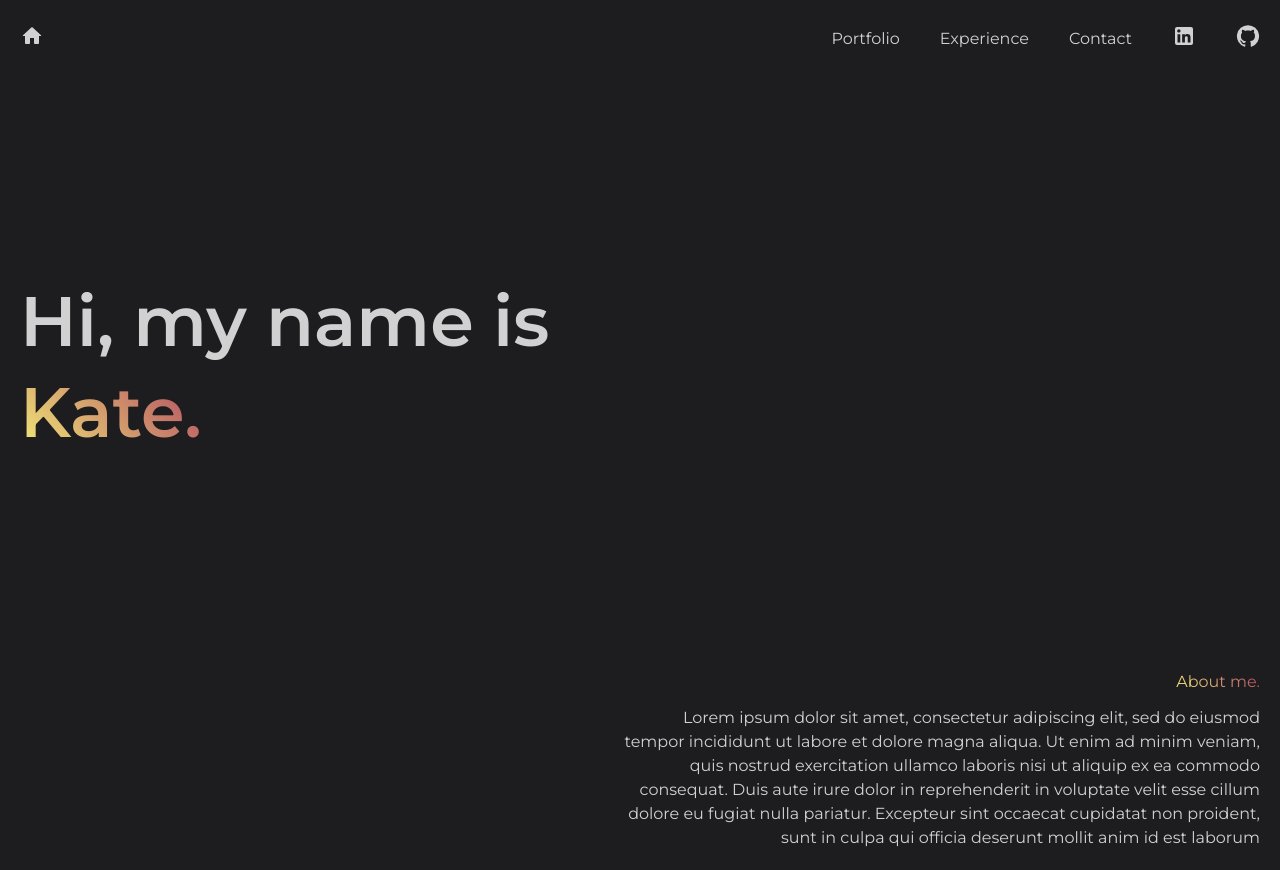
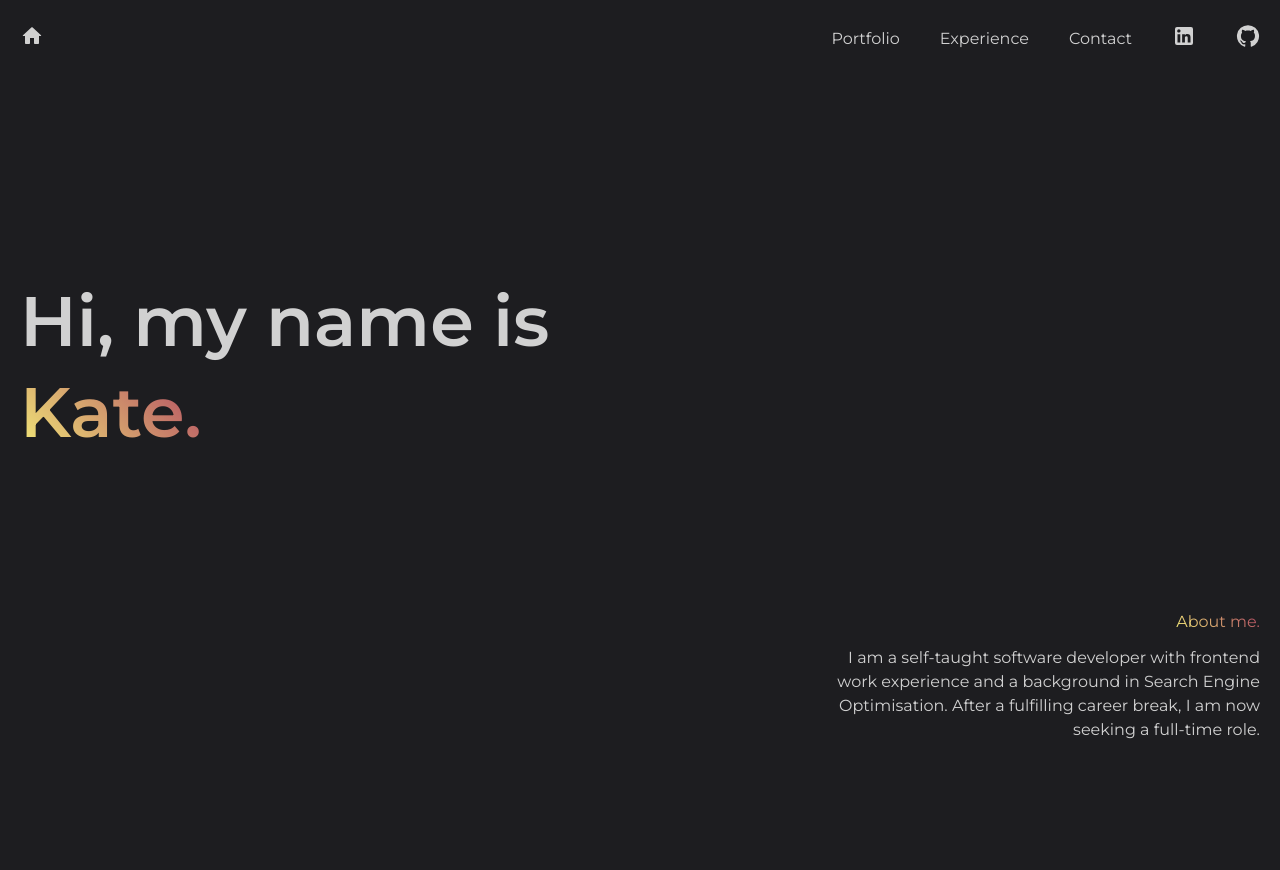
Before and after one commit to katesheldon18/portfolio, a Next.js app: page / in a window 1280 px wide. After the commit the page ends 800 px from the top, so only its background shows below. Built offline with nearby package versions, Linux system fonts and the light colour scheme.

Commit message:
Updated 'About' text

```diff
--- a/pages/index.module.scss
+++ b/pages/index.module.scss
@@ -8,7 +8,7 @@
 
 
 .welcome {
-    margin: 200px 20px;
+    margin: 200px 20px 140px;
     font-size: 70px;
     font-weight: 600;
     line-height: 1.3;
@@ -34,7 +34,7 @@
     text-align: right;
     line-height: 3;
     margin: 20px;
-    width: 50vw;
+    width: 34vw;
     margin-left: auto;
 }
 
--- a/pages/index.tsx
+++ b/pages/index.tsx
@@ -14,13 +14,9 @@ export default function Page() {
       <div className={styles.content}>
         <span className={styles.heading}>About me.</span>
         <div className={styles.text}>
-          Lorem ipsum dolor sit amet, consectetur adipiscing elit, sed do
-          eiusmod tempor incididunt ut labore et dolore magna aliqua. Ut enim ad
-          minim veniam, quis nostrud exercitation ullamco laboris nisi ut
-          aliquip ex ea commodo consequat. Duis aute irure dolor in
-          reprehenderit in voluptate velit esse cillum dolore eu fugiat nulla
-          pariatur. Excepteur sint occaecat cupidatat non proident, sunt in
-          culpa qui officia deserunt mollit anim id est laborum
+          I am a self-taught software developer with frontend work experience
+          and a background in Search Engine Optimisation. After a fulfilling
+          career break, I am now seeking a full-time role.
         </div>
       </div>
     </div>
```
